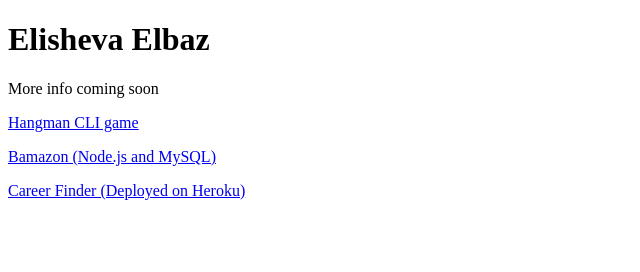
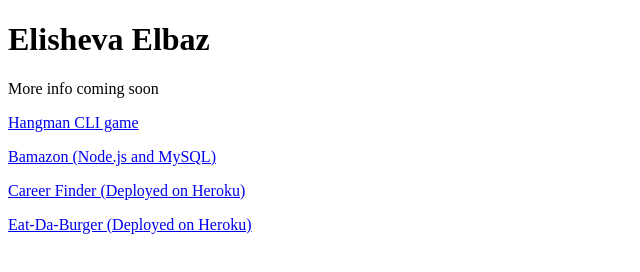
Before and after one commit to elishevaelbaz/elishevaelbaz.github.io, a plain HTML site: page index.html in a window 1280 px wide. Shown: the whole page, without its empty margins (0-640 px from the left). Drawn offline with Linux system fonts and the light colour scheme.

Commit message:
added burger heroku link

```diff
--- a/index.html
+++ b/index.html
@@ -21,6 +21,12 @@
 https://secret-coast-91138.herokuapp.com/">Career Finder (Deployed on Heroku)</a>
 </p>
 
+<p>
+	<a href="https://obscure-shelf-97615.herokuapp.com/">Eat-Da-Burger (Deployed on Heroku)</a>
+</p>
+
+
+
 
 
 </body>
```
